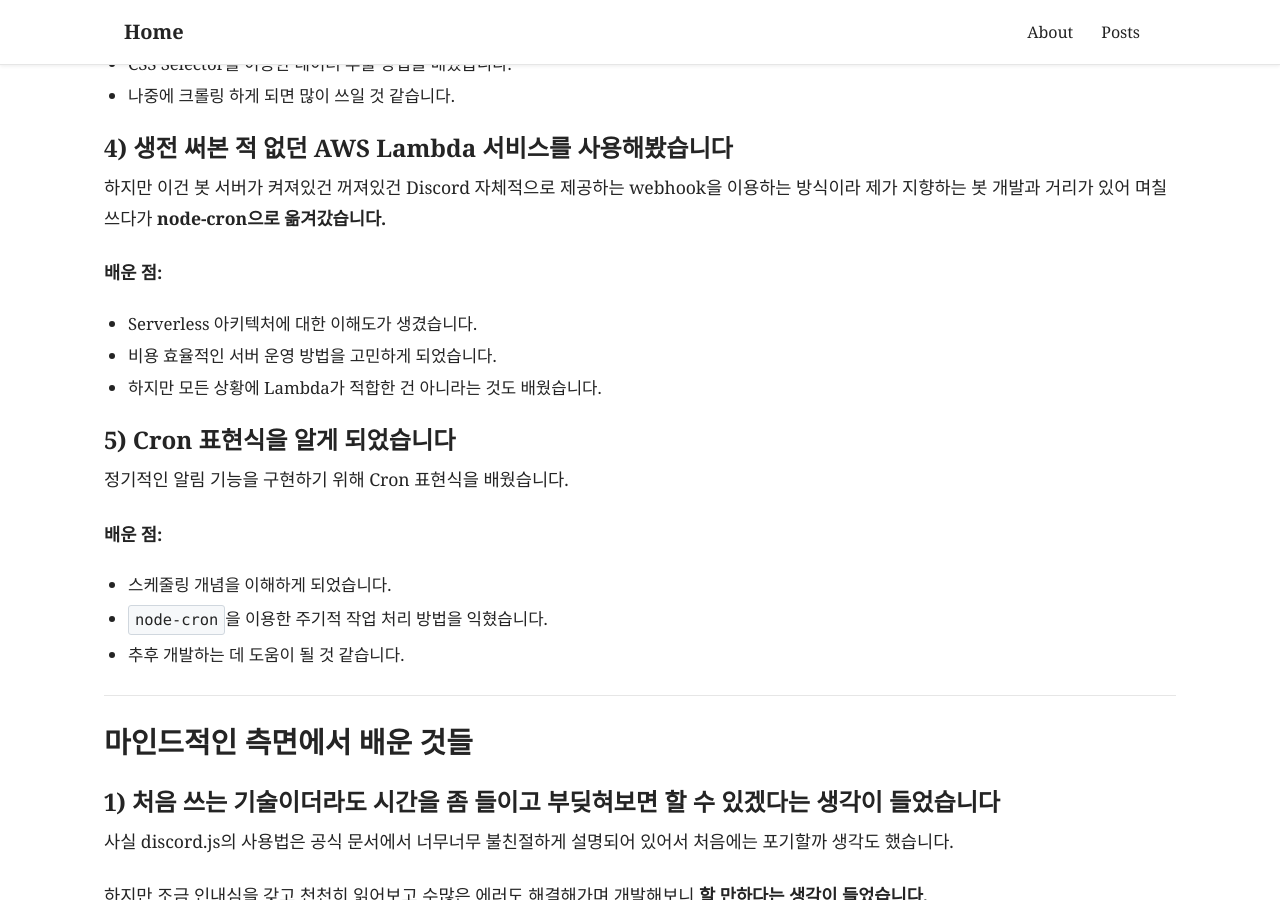
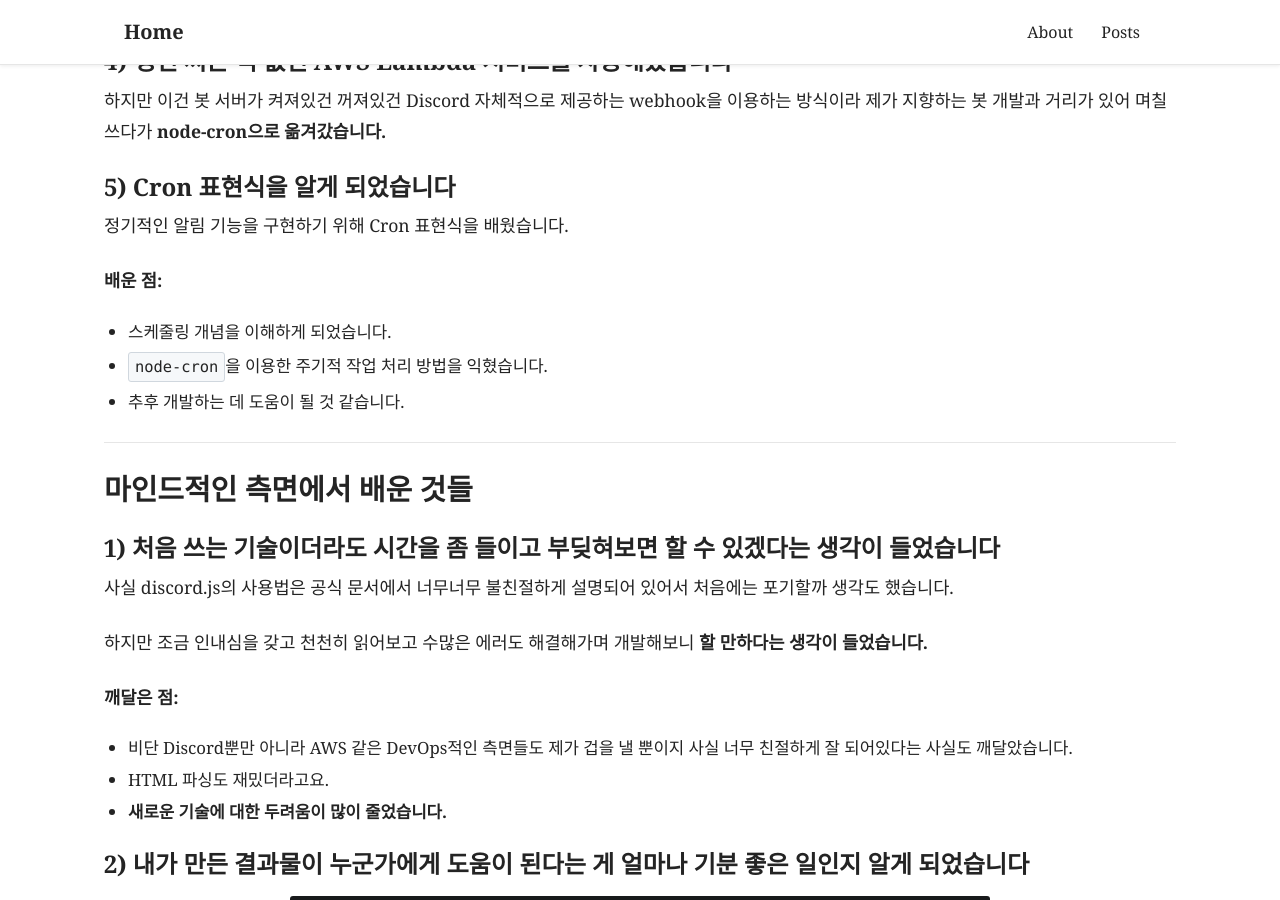
Before and after one commit to nakseono/nakseono.github.io, a Jekyll site: the page built from _posts/dev/2021/2021-12-02-디스코드-봇-개발-회고.md, in a window 1280 px wide and 900 px high, scrolled down 2256 px. Built offline with Jekyll 4.4.1, drawn with Linux system fonts in a browser that asks for light colours; some of the changed text lies outside the part shown.

Commit message:
vault backup: 2025-11-02 11:38:47

```diff
--- a/_posts/dev/2021/2021-12-02-디스코드-봇-개발-회고.md
+++ b/_posts/dev/2021/2021-12-02-디스코드-봇-개발-회고.md
@@ -40,9 +40,6 @@ categories: dev
 
 - **조회수 16,637** / **추천 172개** (21.11.15 기준)
 - **공개한 지 30분 만에 250개의 서버 할당량을 모두 채움**
-- 서버 좀 더 열어달라고 디스코드 DM창이 불탔습니다.
-
-이렇게까지 잘될 줄 몰랐습니다.
 
 ---
 
@@ -85,12 +82,6 @@ discord.js의 공식 문서가 너무너무 불친절해서, 오히려 공식
 ### 4) 생전 써본 적 없던 AWS Lambda 서비스를 사용해봤습니다
 
 하지만 이건 봇 서버가 켜져있건 꺼져있건 Discord 자체적으로 제공하는 webhook을 이용하는 방식이라 제가 지향하는 봇 개발과 거리가 있어 며칠 쓰다가 **node-cron으로 옮겨갔습니다.**
-
-**배운 점:**
-
-- Serverless 아키텍처에 대한 이해도가 생겼습니다.
-- 비용 효율적인 서버 운영 방법을 고민하게 되었습니다.
-- 하지만 모든 상황에 Lambda가 적합한 건 아니라는 것도 배웠습니다.
 
 ### 5) Cron 표현식을 알게 되었습니다
 
```
Also changed, not shown: other parts of _posts/dev/2021/2021-12-02-디스코드-봇-개발-회고.md (+1 -1 lines), .obsidian/workspace.json.
